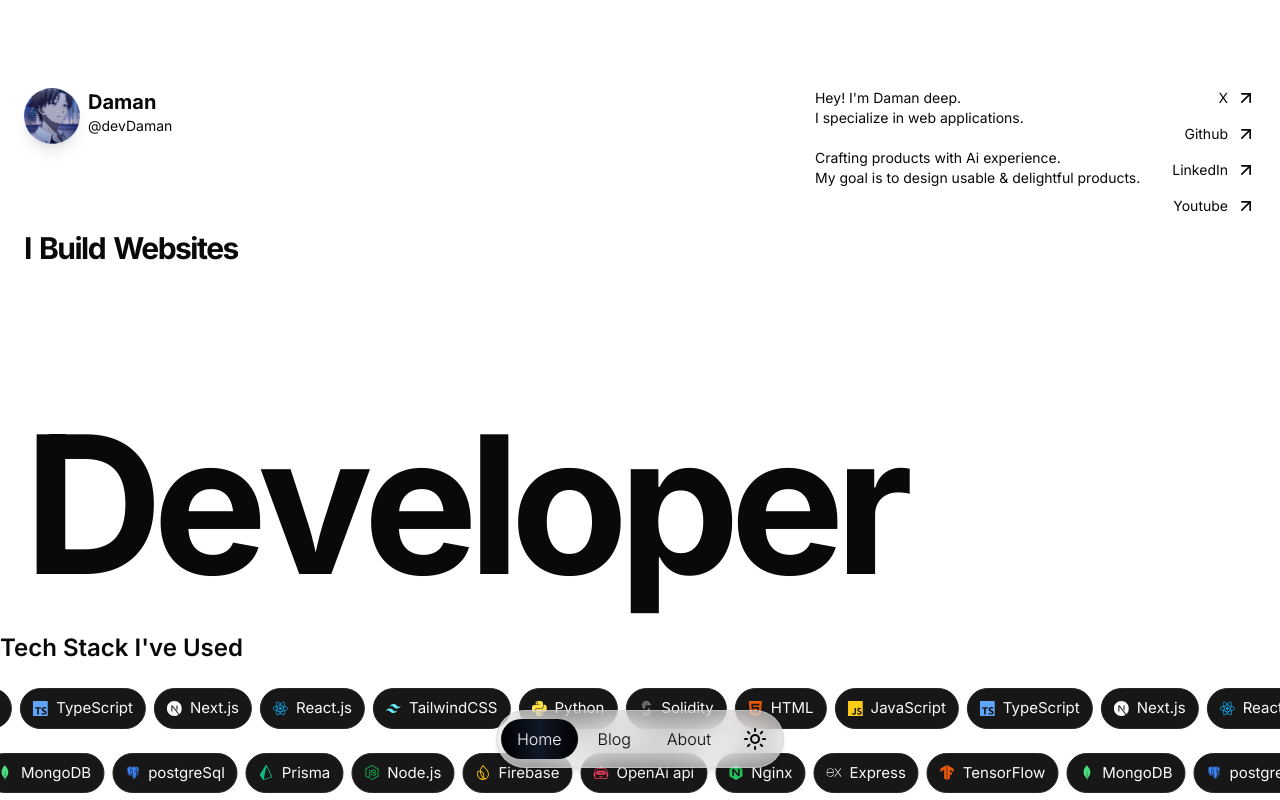
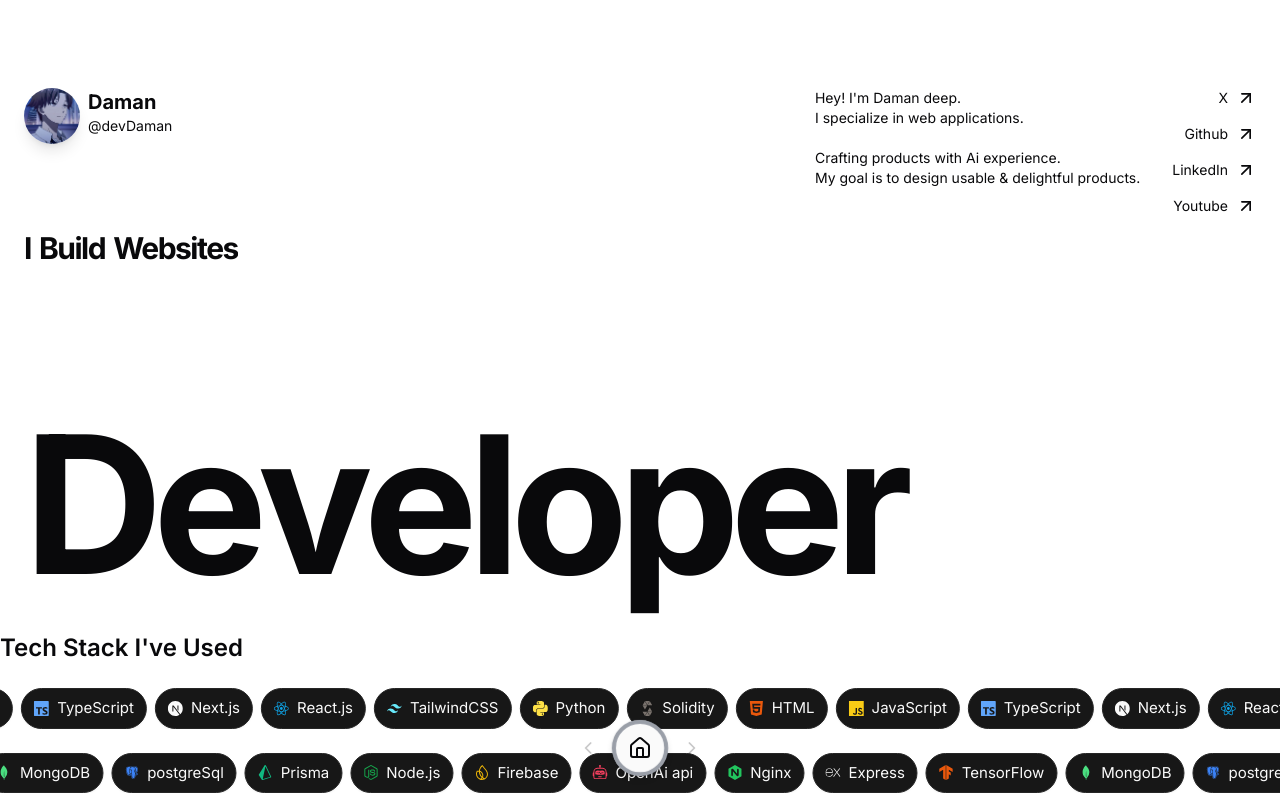
Before and after one commit to damandeep611/dev-blog, a Next.js app: page / in a window 1280 px wide. Shown: the top 800 px of the page. Built offline with nearby package versions, Linux system fonts and the light colour scheme.

Commit message:
nav dock

```diff
--- /dev/null
+++ b/app/about/page.tsx
@@ -0,0 +1,7 @@
+export default function Page(){
+  return(
+    <div>
+      In building
+    </div>
+  )
+}
--- /dev/null
+++ b/app/components/layout/DockSwipe.tsx
@@ -0,0 +1,160 @@
+"use client";
+import { ArrowLeft, ChevronLeft, ChevronRight, Home } from "lucide-react";
+import { useEffect, useState } from "react";
+import {
+  AnimatePresence,
+  motion,
+  useMotionValue,
+  useTransform,
+} from "framer-motion";
+import { usePathname, useRouter } from "next/navigation";
+
+export default function DockSwipe() {
+  const router = useRouter();
+  const pathname = usePathname();
+  const isHomePage = pathname === "/";
+
+  // motion values for drag interactions
+  const x = useMotionValue(0);
+
+  // to transform the x motino value to opacity for side nav labels
+  const leftLabelOpacity = useTransform(x, [-50, -20, 0], [1, 0.8, 0]);
+  const rightLabelOpacity = useTransform(x, [0, 20, 50], [0, 0.8, 1]);
+
+  // transform for scale on drag
+  const scale = useTransform(
+    x,
+    [-100, -50, 0, 50, 100],
+    [0.8, 0.9, 1, 0.9, 0.8]
+  );
+  const [isDragging, setIsDragging] = useState(false);
+  const [showonMobile, setShowOnMobile] = useState(false);
+
+  //check to see on mobile screen
+  useEffect(() => {
+    const checkMobile = () => {
+      setShowOnMobile(window.innerWidth < 1900);
+    };
+    checkMobile();
+    window.addEventListener("resize", checkMobile);
+    return () => window.removeEventListener("resize", checkMobile);
+  }, []);
+
+  // handle navigation based on drag direction
+  const handleDragEnd = () => {
+    setIsDragging(false);
+    const xValue = x.get();
+
+    if (isHomePage) {
+      if (xValue < -50) {
+        router.push("/about");
+      } else if (xValue > 50) {
+        router.push("/blog");
+      }
+    }
+    //reset position
+    x.set(0);
+  };
+
+  // handle click for non - home pages
+  const handleClick = () => {
+    if (!isHomePage) {
+      router.push("/");
+    }
+  };
+  if (!showonMobile) return null;
+  return (
+    <div className="fixed bottom-6 left-0 right-0 flex justify-center items-center z-50 pointer-events-none">
+      <div className="relative flex items-center justify-center pointer-events-auto">
+        {/* left label route hehe (about) */}
+        <AnimatePresence>
+          {isDragging && isHomePage && (
+            <motion.div
+              className="absolute right-16 text-sm font-medium text-primary bg-background/80 backdrop-blur-sm px-2 py-1 rounded-md"
+              style={{ opacity: leftLabelOpacity }}
+              initial={{ opacity: 0, x: -10 }}
+              animate={{ opacity: 1, x: 0 }}
+              exit={{ opacity: 0, x: -10 }}
+            >
+              About
+            </motion.div>
+          )}
+        </AnimatePresence>
+        <motion.button
+          className="relative flex items-center justify-center w-14 h-14 rounded-full shadow-lg  bg-primary-foreground "
+          whileTap={{ scale: 0.95 }}
+          drag={isHomePage ? "x" : false}
+          dragConstraints={{ left: 0, right: 0 }}
+          style={{ x, scale }}
+          onDragStart={() => setIsDragging(true)}
+          onDragEnd={handleDragEnd}
+          onClick={handleClick}
+          animate={{
+            boxShadow: [
+              "0 4px 6px rgba(0, 0, 0, 0.1)",
+              "0 4px 15px rgba(0, 0, 0, 0.2)",
+              "0 4px 6px rgba(0, 0, 0, 0.1)",
+            ],
+          }}
+          transition={{
+            boxShadow: {
+              repeat: Number.POSITIVE_INFINITY,
+              duration: 2,
+              ease: "easeInOut",
+            },
+          }}
+        >
+          {isHomePage ? (
+            <>
+              <Home className="w-6 h-6" />
+              <motion.div
+                className="absolute inset-0 rounded-full border-4 border-gray-500"
+                animate={{ scale: [1, 1.1, 1], opacity: [0.7, 0.3, 0.7] }}
+                transition={{
+                  duration: 2,
+                  repeat: Number.POSITIVE_INFINITY,
+                  ease: "easeInOut",
+                }}
+              />
+            </>
+          ) : (
+            <ArrowLeft className="w-6 h-6" />
+          )}
+        </motion.button>
+        {/* right label (blog) */}
+        <AnimatePresence>
+          {isDragging && isHomePage && (
+            <motion.div
+              className="absolute left-16 text-sm font-medium text-primary bg-background/80 backdrop-blur-sm px-2 py-1 rounded-md"
+              style={{ opacity: rightLabelOpacity }}
+              initial={{ opacity: 0, x: 10 }}
+              animate={{ opacity: 1, x: 0 }}
+              exit={{ opacity: 0, x: 10 }}
+            >
+              Blog
+            </motion.div>
+          )}
+        </AnimatePresence>
+        {/* direction indicator for home page animations */}
+        {isHomePage && (
+          <>
+            <motion.div
+              className="absolute -left-8 text-primary/50"
+              animate={{ x: [-2, 0, -2], opacity: [0.5, 0.8, 0.5] }}
+              transition={{ duration: 1.5, repeat: Number.POSITIVE_INFINITY }}
+            >
+              <ChevronLeft className="w-5 h-5" />
+            </motion.div>
+            <motion.div
+              className="absolute -right-8 text-primary/50"
+              animate={{ x: [2, 0, 2], opacity: [0.5, 0.8, 0.5] }}
+              transition={{ duration: 1.5, repeat: Number.POSITIVE_INFINITY }}
+            >
+              <ChevronRight className="w-5 h-5" />
+            </motion.div>
+          </>
+        )}
+      </div>
+    </div>
+  );
+}
--- a/app/layout.tsx
+++ b/app/layout.tsx
@@ -4,6 +4,7 @@ import { Inter } from "next/font/google";
 import Footer from "./components/layout/Footer";
 import NavDock from "./components/layout/NavDock";
 import { ThemeProvider } from "./components/layout/ThemeProvider";
+import DockSwipe from "./components/layout/DockSwipe";
 
 export const metadata = {
   title: `devdaman`,
@@ -25,7 +26,7 @@ export default function RootLayout({
     <html lang="en" className={inter.variable}>
       <body className="max-w-[1350px] mx-auto">
         <ThemeProvider defaultTheme="system" storageKey="theme">
-          <NavDock />
+          <DockSwipe />
           <main className="py-20 overflow-hidden">{children}</main>
         </ThemeProvider>
       </body>
```
